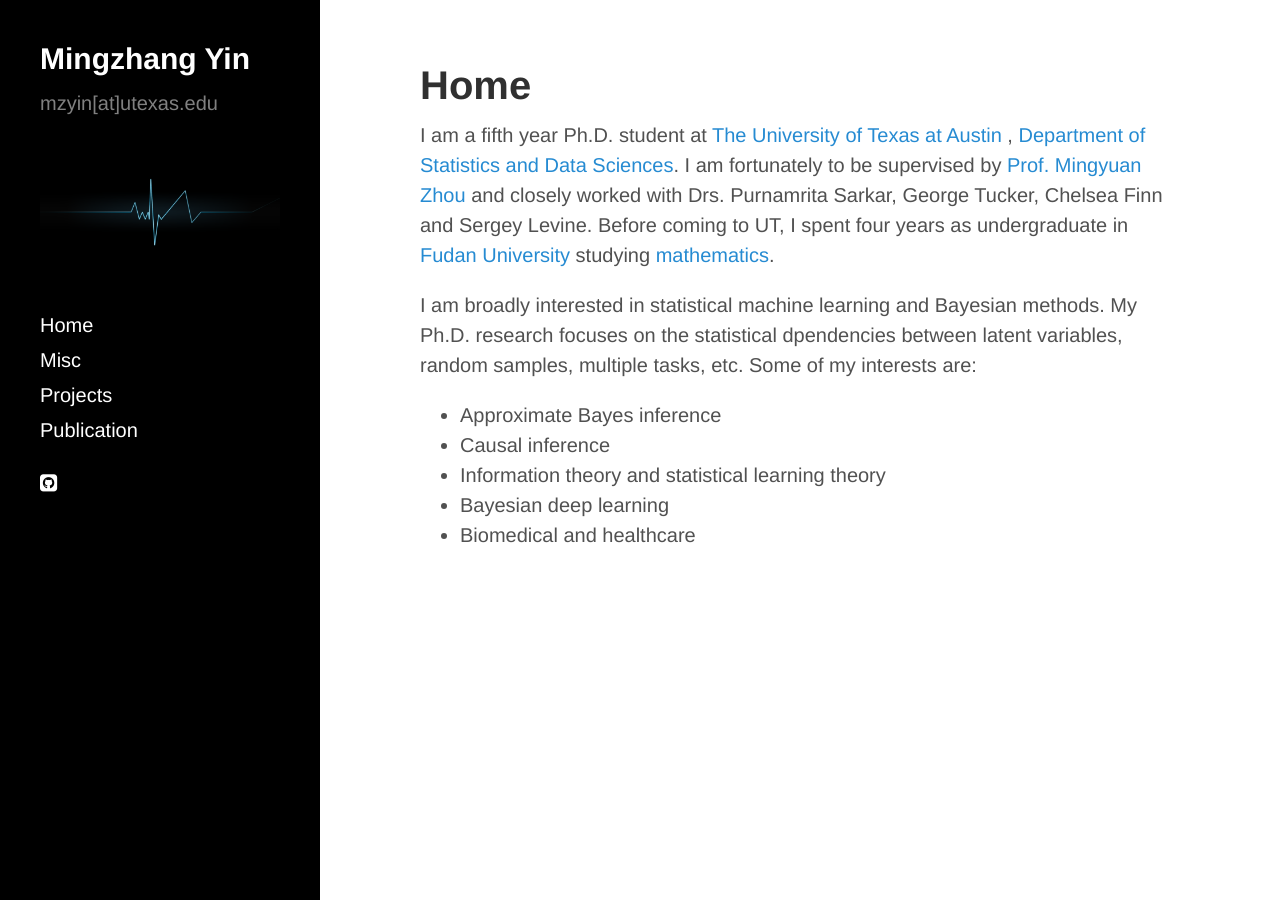
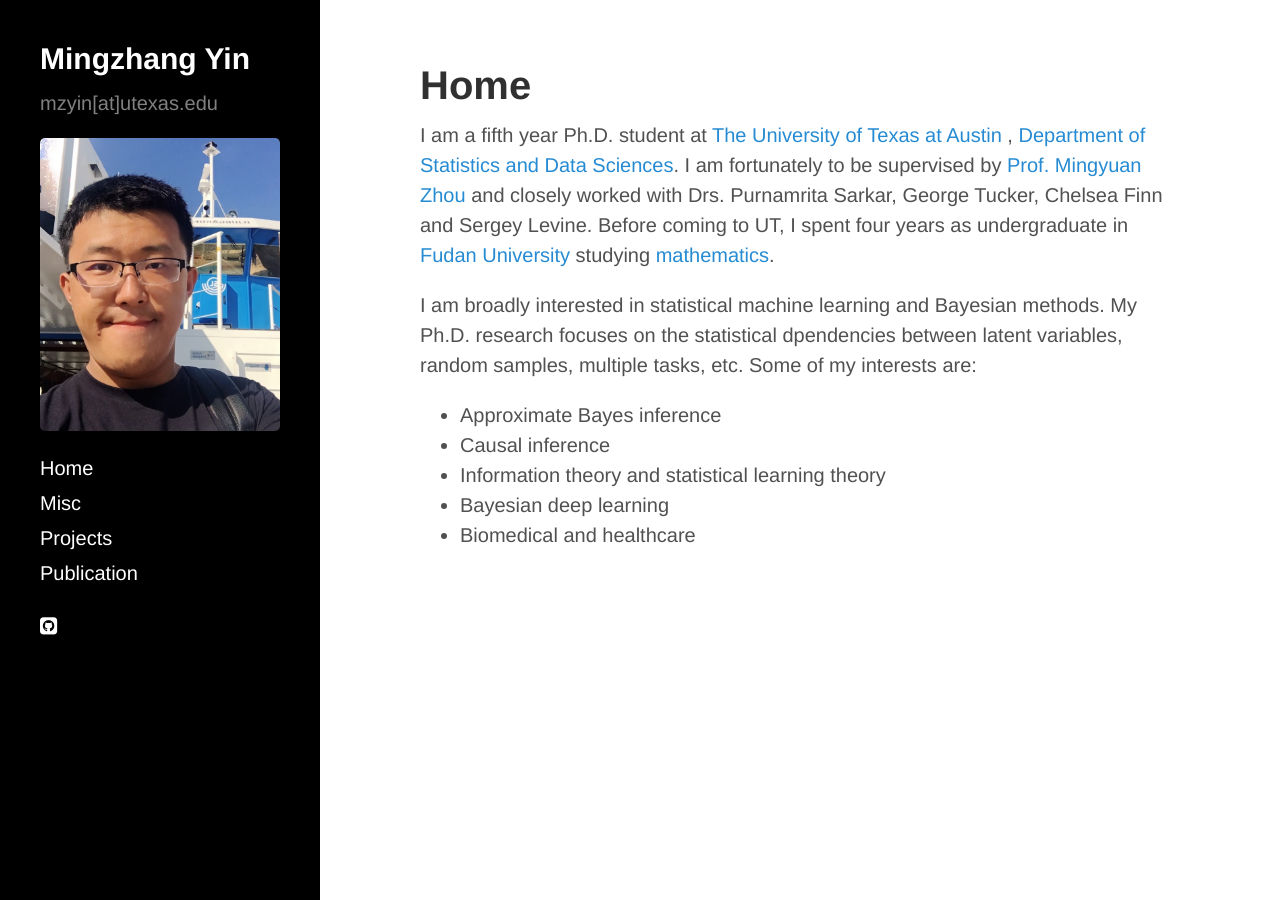
Before and after one commit to mingzhang-yin/mingzhang-yin.github.io, a Jekyll site: the page built from index.md, in a window 1280 px wide. Built offline with Jekyll 4.4.1, drawn with Linux system fonts in a browser that asks for light colours; nearby versions of some CDN libraries.

Commit message:
Update sidebar.html

```diff
--- a/_includes/sidebar.html
+++ b/_includes/sidebar.html
@@ -3,7 +3,7 @@
     <div class="sidebar-about">
       <h2><a class="">Mingzhang Yin</a></h2>
       <p class="lead">mzyin[at]utexas.edu</p>
-      <img src="/assets/images/heart.png"/>
+      <img src="/assets/images/me.jpg"/>
     </div>
 
     <nav class="sidebar-nav">
```
